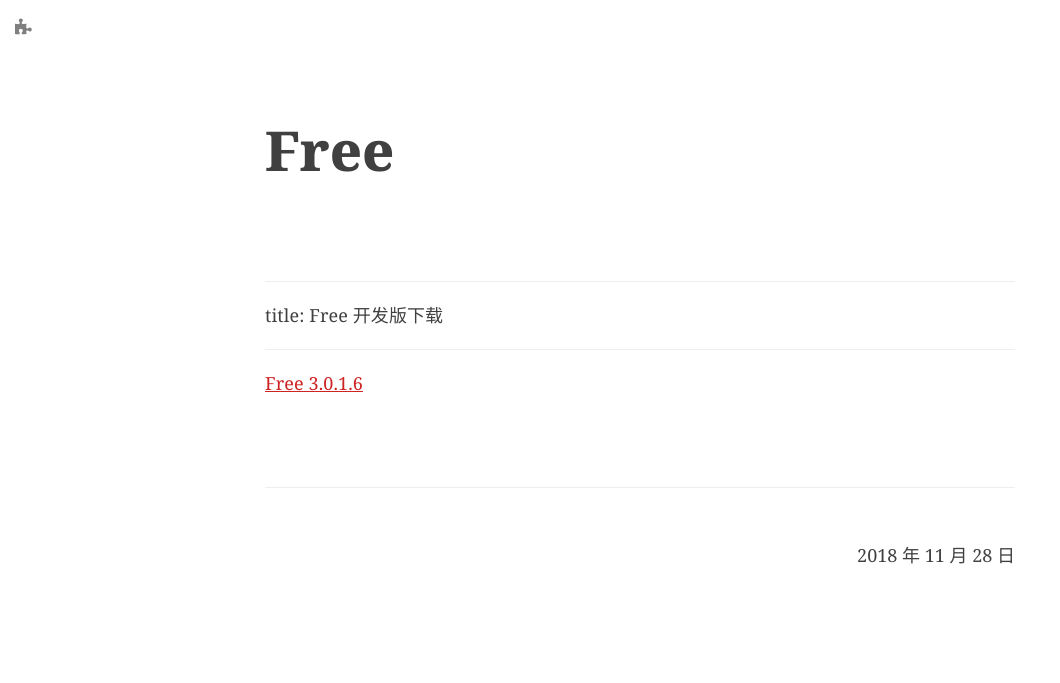
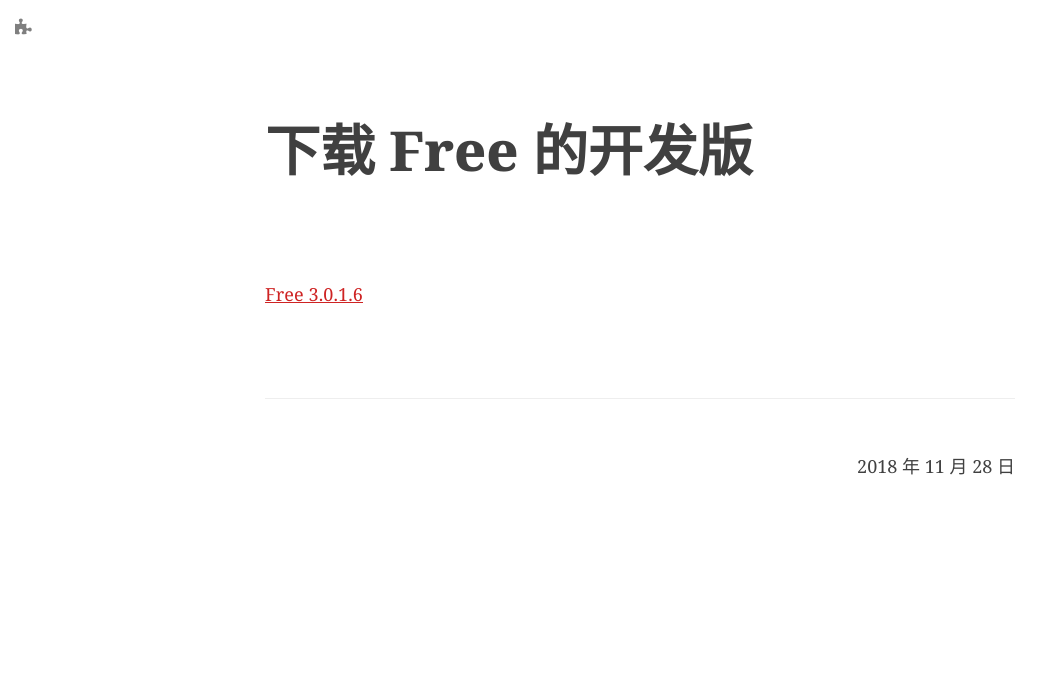
Before and after one commit to iceas/iceas.github.io, a plain HTML site: page 2018/11/28/Latest/index.html in a window 1280 px wide. Shown: the whole page, without its empty margins (0-1060 px from the left). Drawn offline with nearby package versions, Linux system fonts and the light colour scheme.

Commit message:
Site updated: 2018-11-28 15:10:01

```diff
--- a/2018/11/28/Latest/index.html
+++ b/2018/11/28/Latest/index.html
@@ -19,7 +19,7 @@
 
     <!-- Title -->
 
-    <title>Free Coding Upgrade</title>
+    <title>下载 Free 的开发版 | Free Coding Upgrade</title>
 
     <!-- Bootstrap Core CSS -->
     <link href="//cdn.bootcss.com/bootstrap/3.3.6/css/bootstrap.min.css" rel="stylesheet">
@@ -56,7 +56,7 @@
         <div class="row">
             <div class="col-lg-8 col-lg-offset-2 col-md-10 col-md-offset-1">
                 <div class="post-heading">
-                    <h1>Free</h1>
+                    <h1>下载 Free 的开发版</h1>
                 </div>
             </div>
         </div>
@@ -69,10 +69,7 @@
         <div class="row">
             <!-- Post Main Content -->
             <div class="post-content col-lg-8 col-lg-offset-2 col-md-10 col-md-offset-1">
-                <hr>
-<p>title: Free 开发版下载</p>
-<hr>
-<p><a href="/Download/Free_3.0.1.6.rar">Free 3.0.1.6</a></p>
+                <p><a href="/Download/Free_3.0.1.6.rar">Free 3.0.1.6</a></p>
 
 
                 <!-- Meta -->
```
Also changed, not shown: archives/2018/11/index.html (+1 -1 lines), archives/2018/index.html (+1 -1 lines), archives/index.html (+1 -1 lines), index.html (+1 -1 lines).
